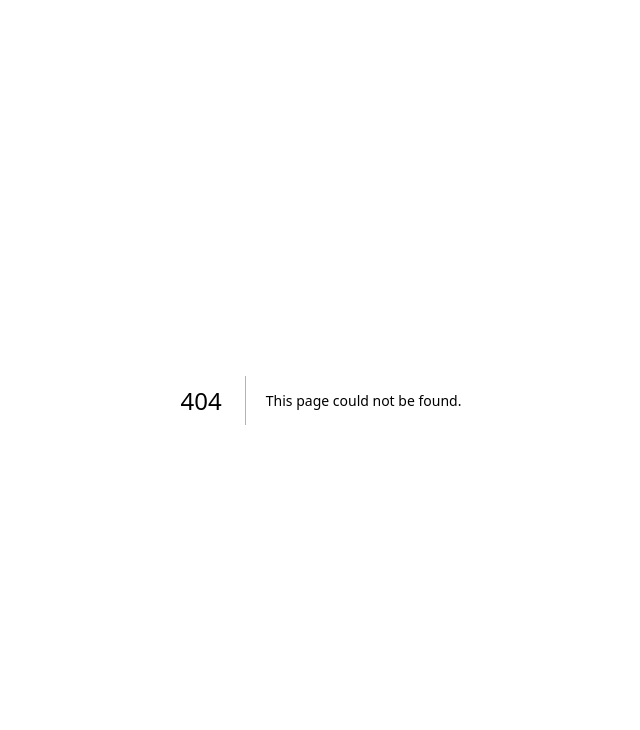
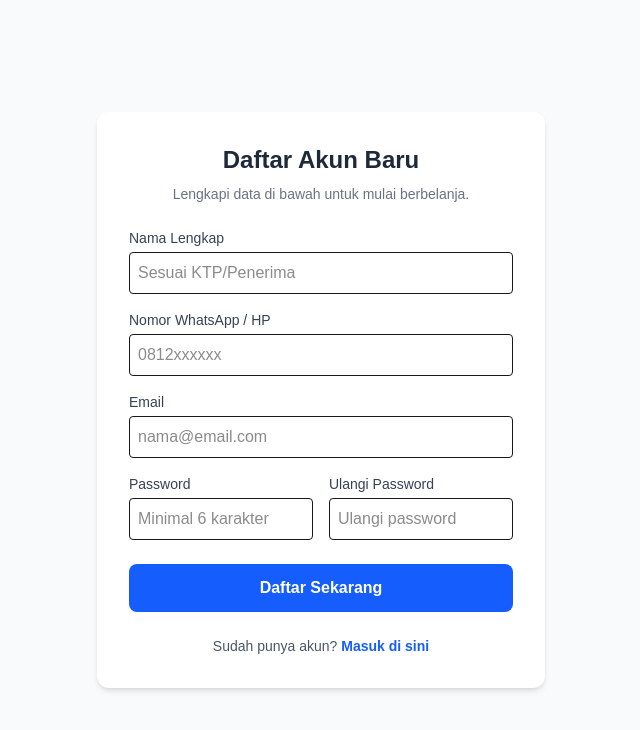
Before and after one commit to budimanHandicraft/budiman-web, a Next.js app in the folder budiman-handicraft/: page /register in a window 1280 px wide. Before the commit this address had no page. Shown: the top 730 px of the page, without its empty margins (319-959 px from the left). Built offline with nearby package versions, Linux system fonts and the light colour scheme; no server answers.

Commit message:
feat: add register page

```diff
--- /dev/null
+++ b/budiman-handicraft/app/register/page.tsx
@@ -0,0 +1,112 @@
+'use client';
+
+import { useState } from 'react';
+import { useRouter } from 'next/navigation';
+import { createBrowserClient } from '@supabase/ssr';
+import Link from 'next/link';
+
+export default function RegisterPage() {
+  const [namaLengkap, setNamaLengkap] = useState('');
+  const [nomorHp, setNomorHp] = useState('');
+  const [email, setEmail] = useState('');
+  const [password, setPassword] = useState('');
+  const [konfirmasiPassword, setKonfirmasiPassword] = useState('');
+  const [isLoading, setIsLoading] = useState(false);
+  const [pesanError, setPesanError] = useState('');
+  const router = useRouter();
+
+  const supabase = createBrowserClient(
+    process.env.NEXT_PUBLIC_SUPABASE_URL!,
+    process.env.NEXT_PUBLIC_SUPABASE_ANON_KEY!
+  );
+
+  const handleRegister = async (e: React.FormEvent) => {
+    e.preventDefault();
+    setPesanError('');
+
+    if (password !== konfirmasiPassword) {
+      setPesanError('Password dan Konfirmasi Password tidak cocok!');
+      return;
+    }
+
+    if (password.length < 6) {
+      setPesanError('Password minimal harus 6 karakter.');
+      return;
+    }
+
+    setIsLoading(true);
+
+    try {
+      const { data, error } = await supabase.auth.signUp({
+        email,
+        password,
+        options: {
+          data: {
+            nama_lengkap: namaLengkap,
+            nomor_hp: nomorHp,
+          }
+        }
+      });
+
+      if (error) throw error;
+
+      alert('Pendaftaran berhasil! Silakan masuk dengan akun baru Anda.');
+      router.push('/login');
+
+    } catch (error: any) {
+      setPesanError(error.message || 'Terjadi kesalahan saat mendaftar.');
+    } finally {
+      setIsLoading(false);
+    }
+  };
+
+  return (
+    <div className="min-h-screen flex items-center justify-center bg-gray-50 p-4">
+      <form onSubmit={handleRegister} className="bg-white p-8 rounded-xl shadow-md w-full max-w-md">
+        <h1 className="text-2xl font-bold mb-2 text-center text-gray-800">Daftar Akun Baru</h1>
+        <p className="text-sm text-gray-500 text-center mb-6">Lengkapi data di bawah untuk mulai berbelanja.</p>
+        {pesanError && (
+          <div className="bg-red-50 text-red-600 p-3 rounded mb-4 text-sm font-medium border border-red-200">{pesanError}</div>
+        )}
+
+        <div className="space-y-4">
+          <div>
+            <label className="block text-sm font-medium mb-1 text-gray-700">Nama Lengkap</label>
+            <input type="text" required placeholder="Sesuai KTP/Penerima" value={namaLengkap} onChange={(e) => setNamaLengkap(e.target.value)} className="w-full border p-2 rounded outline-none focus:ring-2 focus:ring-blue-500"/>
+          </div>
+
+          <div>
+            <label className="block text-sm font-medium mb-1 text-gray-700">Nomor WhatsApp / HP</label>
+            <input type="tel" required placeholder="0812xxxxxx" value={nomorHp} onChange={(e) => setNomorHp(e.target.value)} className="w-full border p-2 rounded outline-none focus:ring-2 focus:ring-blue-500"/>
+          </div>
+
+          <div>
+            <label className="block text-sm font-medium mb-1 text-gray-700">Email</label>
+            <input type="email" required placeholder="nama@email.com" value={email} onChange={(e) => setEmail(e.target.value)} className="w-full border p-2 rounded outline-none focus:ring-2 focus:ring-blue-500"/>
+          </div>
+
+          <div className="grid grid-cols-2 gap-4">
+            <div>
+              <label className="block text-sm font-medium mb-1 text-gray-700">Password</label>
+              <input type="password" required placeholder="Minimal 6 karakter" value={password} onChange={(e) => setPassword(e.target.value)} className="w-full border p-2 rounded outline-none focus:ring-2 focus:ring-blue-500"/>
+            </div>
+            <div>
+              <label className="block text-sm font-medium mb-1 text-gray-700">Ulangi Password</label>
+              <input type="password" required placeholder="Ulangi password" value={konfirmasiPassword} onChange={(e) => setKonfirmasiPassword(e.target.value)} className="w-full border p-2 rounded outline-none focus:ring-2 focus:ring-blue-500"/>
+            </div>
+          </div>
+
+          <button type="submit" disabled={isLoading} className={`w-full text-white font-bold py-3 rounded-lg transition mt-2 ${
+              isLoading ? 'bg-blue-400 cursor-not-allowed' : 'bg-blue-600 hover:bg-blue-700'
+            }`}>
+            {isLoading ? 'Mendaftarkan Akun...' : 'Daftar Sekarang'}
+          </button>
+        </div>
+
+        <div className="mt-6 text-center text-sm text-gray-600">
+          Sudah punya akun? <Link href="/login" className="text-blue-600 font-bold hover:underline">Masuk di sini</Link>
+        </div>
+      </form>
+    </div>
+  );
+}
```
